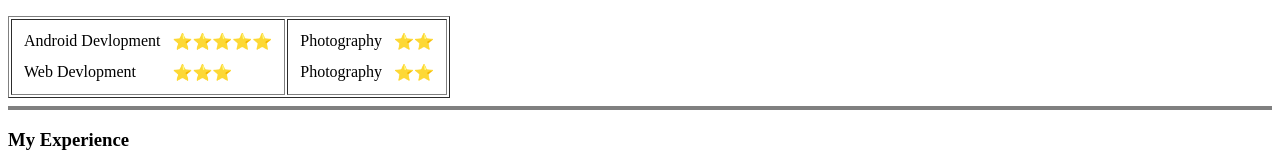
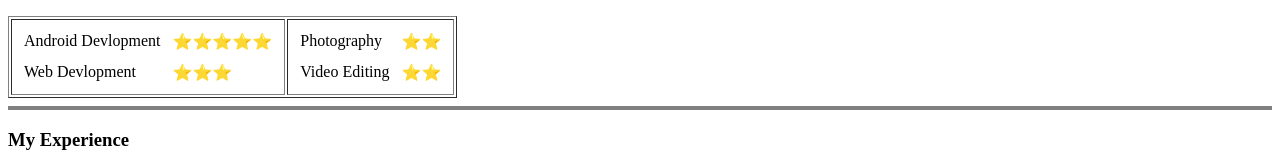
Before and after one commit to Himanshu276330/myCV, a plain HTML site: page index.html in a window 1280 px wide. Shown: the part 509-661 px from the top of the page. Drawn offline with Linux system fonts and the light colour scheme.

Commit message:
second commit

```diff
--- a/index.html
+++ b/index.html
@@ -60,7 +60,7 @@
                         <td>⭐⭐</td>
                     </tr>
                     <tr>
-                        <td>Photography</td>
+                        <td>Video Editing</td>
                         <td>⭐⭐</td>
                     </tr>
                 </table>
```
